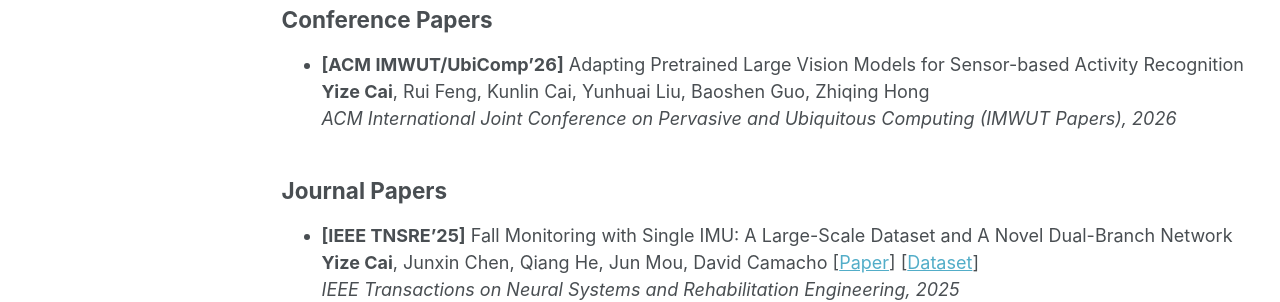
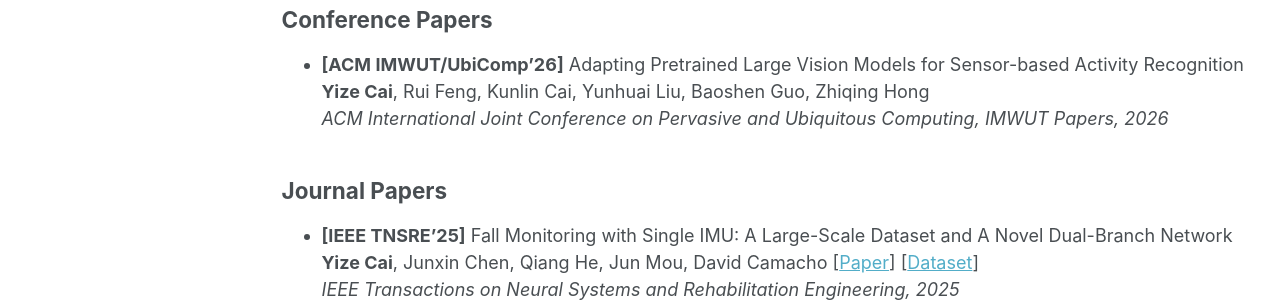
Before and after one commit to saiketa/saiketa.github.io, a Jekyll site: the page built from _pages/publications.md, in a window 1280 px wide and 1041 px high. Shown: the part 492-794 px from the top of the window. Built offline with Jekyll 4.4.1, drawn with Linux system fonts in a browser that asks for light colours; some web fonts are replaced; a script bundle is joined from its source files by our own code; library files that are not in the unit come from our copies.

```diff
--- a/_pages/publications.md
+++ b/_pages/publications.md
@@ -27,7 +27,7 @@ author_profile: true
 
 - **[ACM IMWUT/UbiComp'26]** Adapting Pretrained Large Vision Models for Sensor-based Activity Recognition<br>
 **Yize Cai**, Rui Feng, Kunlin Cai, Yunhuai Liu, Baoshen Guo, Zhiqing Hong<br>
-*ACM International Joint Conference on Pervasive and Ubiquitous Computing (IMWUT Papers), 2026*
+*ACM International Joint Conference on Pervasive and Ubiquitous Computing, IMWUT Papers, 2026*
 
 ## Journal Papers
 
```
